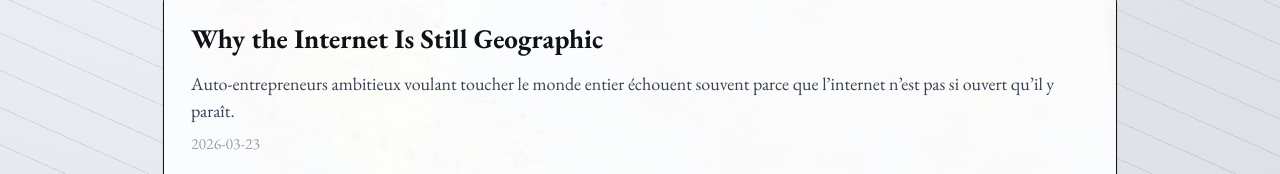
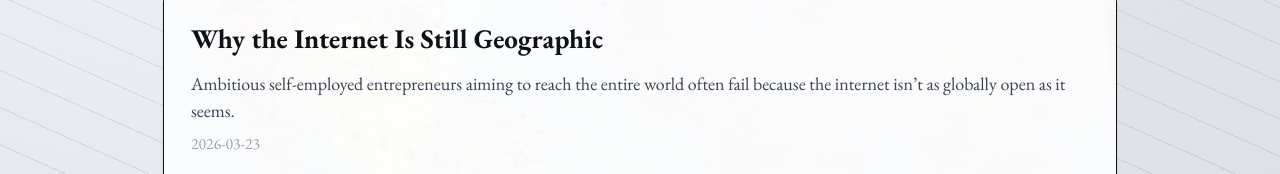
Before and after one commit to LeoParlaforce/thirdpath, a Next.js app: page /articles in a window 1280 px wide. Shown: the part 265-439 px from the top of the page. Built offline with nearby package versions, Linux system fonts and the light colour scheme.

Commit message:
corrections

```diff
--- a/src/app/articles/[slug]/page.tsx
+++ b/src/app/articles/[slug]/page.tsx
@@ -16,7 +16,6 @@ export interface PostData {
 
 const postsDirectory = path.join(process.cwd(), "src/posts")
 
-// Récupérer le contenu d'un post
 async function getPostContent(slug: string): Promise<PostData> {
   const fullPath = path.join(postsDirectory, `${slug}.md`)
   if (!fs.existsSync(fullPath)) notFound()
@@ -30,18 +29,17 @@ async function getPostContent(slug: string): Promise<PostData> {
     metadata[key.trim()] = rest.join(":").trim().replace(/^"|"$/g, "")
   })
 
-  const content = await remark().use(html).process(contentArr.join("---"))
+  const processedContent = await remark().use(html).process(contentArr.join("---"))
 
   return {
     slug,
     title: metadata.title || "Untitled",
     date: metadata.date || "",
     summary: metadata.summary || "",
-    contentHtml: content.toString(),
+    contentHtml: processedContent.toString(),
   }
 }
 
-// Générer les params pour les articles statiques
 export async function generateStaticParams() {
   const files = fs.readdirSync(postsDirectory).filter(f => f.endsWith(".md"))
   return files.map(f => ({ slug: f.replace(/\.md$/, "") }))
@@ -61,7 +59,11 @@ export default async function ArticlePage({ params }: Props) {
       <p className="text-sm text-gray-400">{post.date}</p>
 
       {/* Résumé */}
-      {post.summary && <p className="text-gray-700 mt-4 text-lg italic">{post.summary}</p>}
+      {post.summary && (
+        <p className="text-gray-700 mt-4 text-lg italic">
+          {post.summary}
+        </p>
+      )}
 
       {/* Main image */}
       <div className="relative w-full h-64 rounded overflow-hidden my-6 shadow-lg">
--- a/src/app/articles/page.tsx
+++ b/src/app/articles/page.tsx
@@ -33,7 +33,7 @@ export default function ArticlesPage() {
             href={`/articles/${post.slug}`}
             className="group block relative border rounded-lg overflow-hidden shadow hover:shadow-lg transition cursor-pointer"
           >
-            {/* Image en background */}
+            {/* Image en background dans l'encadré */}
             <div
               className="absolute inset-0 bg-cover bg-center opacity-30 group-hover:opacity-40 transition"
               style={{
@@ -45,10 +45,9 @@ export default function ArticlesPage() {
             <div className="relative p-6 flex flex-col gap-2 bg-white/90 dark:bg-gray-900/80">
               <h2 className="text-2xl font-semibold">{post.title || "Untitled"}</h2>
 
-              {/* Résumé enrichi */}
+              {/* Résumé en anglais */}
               <p className="text-gray-700 mt-1">
-                Auto-entrepreneurs ambitieux voulant toucher le monde entier échouent souvent
-                parce que l’internet n’est pas si ouvert qu’il y paraît.
+                Ambitious self-employed entrepreneurs aiming to reach the entire world often fail because the internet isn’t as globally open as it seems.
               </p>
 
               {post.date && <p className="text-sm text-gray-400">{post.date}</p>}
```
